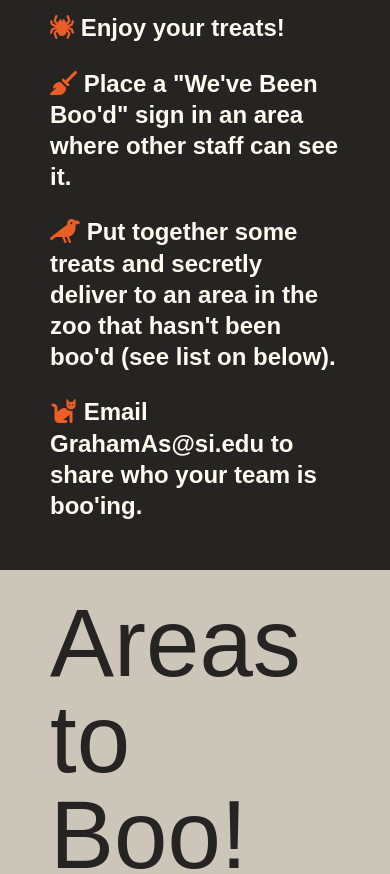
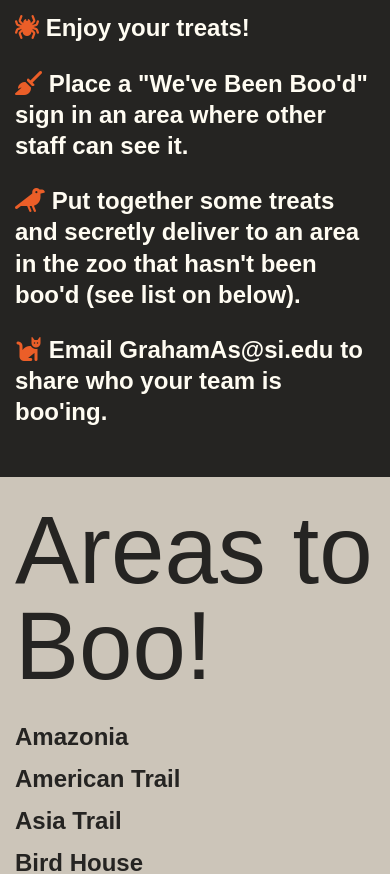
Before and after one commit to mmcdermott18/nationalzoo, a website built with Parcel: page index.html in a window 390 px wide. Shown: the part 488-1362 px from the top of the page. Built offline with nearby package versions, Linux system fonts and the light colour scheme; a web font is replaced by a local one.

Commit message:
Update main.css

```diff
--- a/css/main.css
+++ b/css/main.css
@@ -286,6 +286,7 @@ hr {
   }
   .intro, .list {
     min-height: 0;
+    padding: 25px 15px;
   }
   .bood:after {
     content: "(see list on below)";
```
